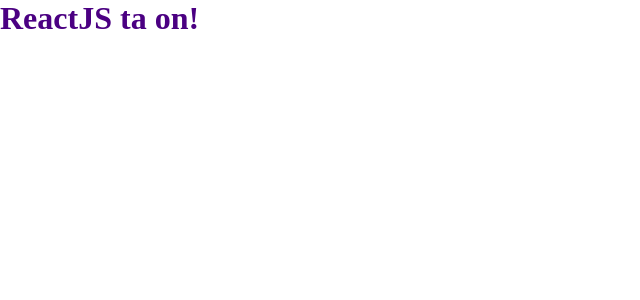
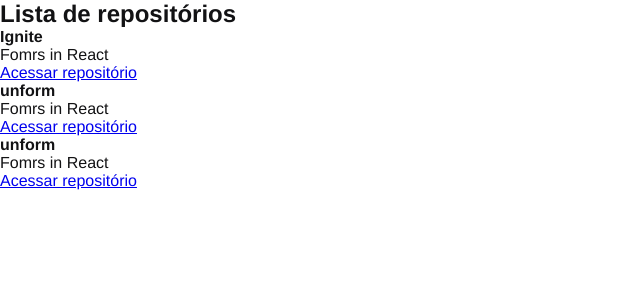
Before and after one commit to thuurzz/ignite-reactjs-rocketseat, a React app in the folder 01-github-explorer/: page / in a window 1280 px wide. Shown: the top 300 px of the page, without its empty margins (0-640 px from the left). Built offline with nearby package versions, Linux system fonts and the light colour scheme.

Commit message:
wip: primeiro componente react

```diff
--- a/01-github-explorer/src/App.jsx
+++ b/01-github-explorer/src/App.jsx
@@ -1,5 +1,7 @@
-import './styles/global.scss';
+import RepositoryList from "./components/RepositoryList";
 
-export function App(){
-    return <h1>ReactJS ta on!</h1>
+import "./styles/global.scss";
+
+export function App() {
+  return <RepositoryList />;
 }
--- /dev/null
+++ b/01-github-explorer/src/components/RepositoryList.jsx
@@ -0,0 +1,30 @@
+import React from "react";
+
+const RepositoryList = () => {
+  const repository = "Ignite";
+
+  return (
+    <section className="repository-list">
+      <h1>Lista de repositórios</h1>
+      <ul>
+        <li>
+          <strong>{repository}</strong>
+          <p>Fomrs in React</p>
+          <a href="#">Acessar repositório</a>
+        </li>
+        <li>
+          <strong>unform</strong>
+          <p>Fomrs in React</p>
+          <a href="#">Acessar repositório</a>
+        </li>
+        <li>
+          <strong>unform</strong>
+          <p>Fomrs in React</p>
+          <a href="#">Acessar repositório</a>
+        </li>
+      </ul>
+    </section>
+  );
+};
+
+export default RepositoryList;
--- a/01-github-explorer/src/index.jsx
+++ b/01-github-explorer/src/index.jsx
@@ -1,4 +1,4 @@
 import { render } from "react-dom";
-import { App } from './App';
+import { App } from "./App";
 
-render(<App />, document.getElementById('root'));
+render(<App />, document.getElementById("root"));
--- a/01-github-explorer/src/styles/global.scss
+++ b/01-github-explorer/src/styles/global.scss
@@ -1,11 +1,10 @@
 * {
-    margin: 0;
-    padding: 0;
-    box-sizing: border-box;
+  margin: 0;
+  padding: 0;
+  box-sizing: border-box;
 }
 
 body {
-    font: Arial, Helvetica, sans-serif;
-    background: #FFFFFF;
-    color: indigo;
+  font: 16px "Helvetica Neue", Arial, sans-serif;
+  color: #121214;
 }
```
Also changed, not shown: 1 other file (tests, documents, lock files or other folders).
